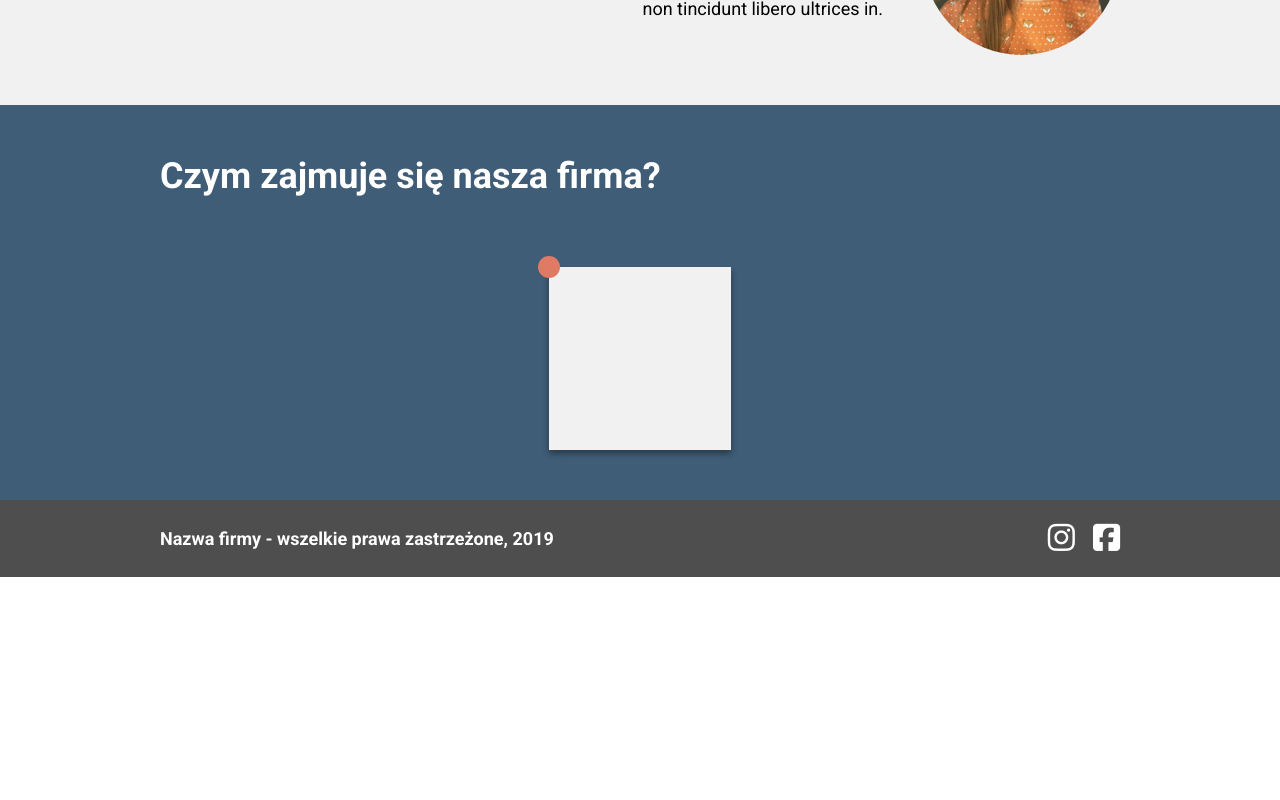
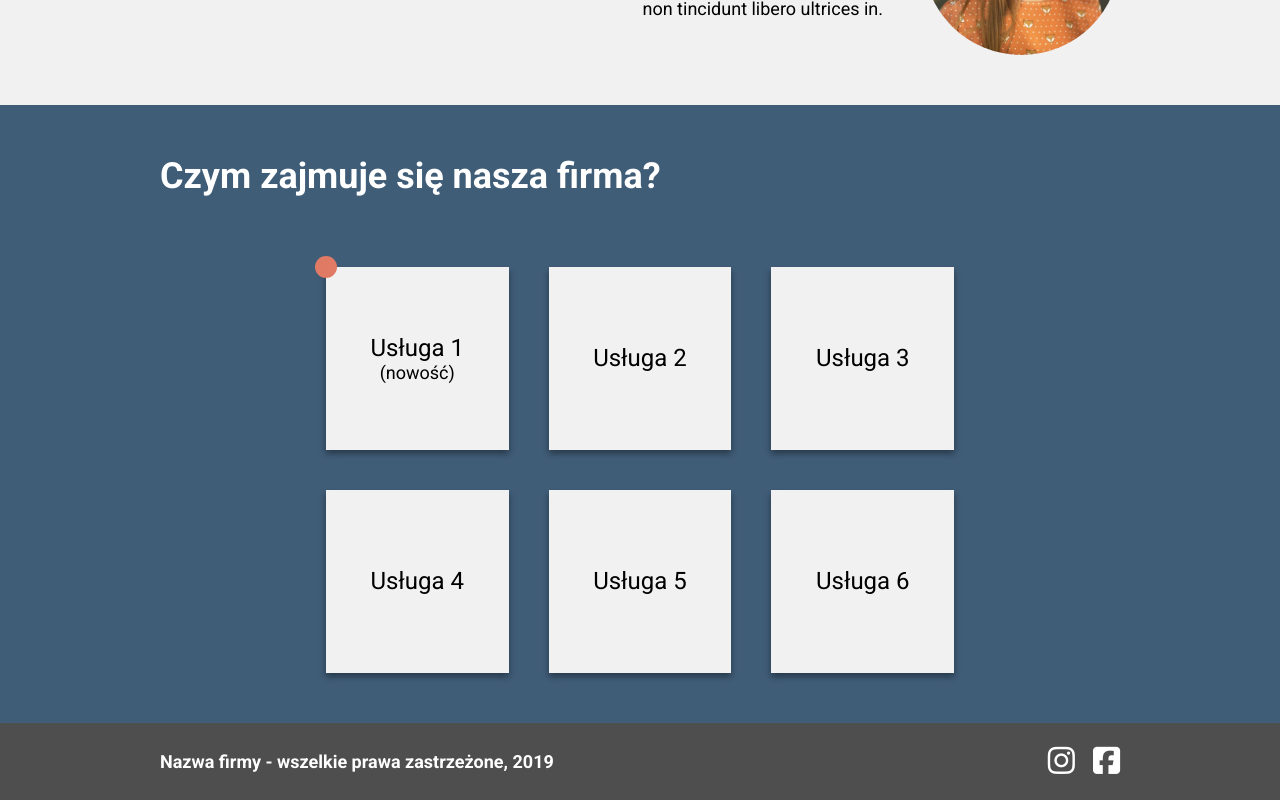
Before and after one commit to sunrisean9el/React-company-website, a React (Create React App) app: page / in a window 1280 px wide. Shown: the part 1361-2161 px from the top of the page. Before the commit the page ends 1938 px from the top, so only its background shows below. Built offline with nearby package versions, Linux system fonts and the light colour scheme.

Commit message:
Add mapping to create single ServiceBox

```diff
--- a/src/components/Offer/Offer.jsx
+++ b/src/components/Offer/Offer.jsx
@@ -1,13 +1,20 @@
-import React from "react";
+import services from "../../data/Services";
 import ServiceBox from "./ServiceBox";
 
 const Offer = () => {
   return (
-    <section id="offer" className="offer">
+    <section id="offer" className="section offer">
       <div className="offer-container container">
         <h2 className="offer-title">Czym zajmuje się nasza firma?</h2>
         <div className="service">
-          <ServiceBox />
+          {services.map((item) => (
+            <ServiceBox
+              key={item.id}
+              name={item.name}
+              number={item.id}
+              isNew={item.isNew}
+            />
+          ))}
         </div>
       </div>
     </section>
```
